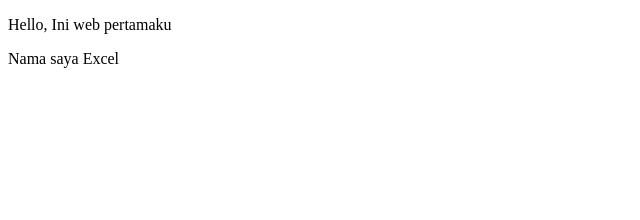
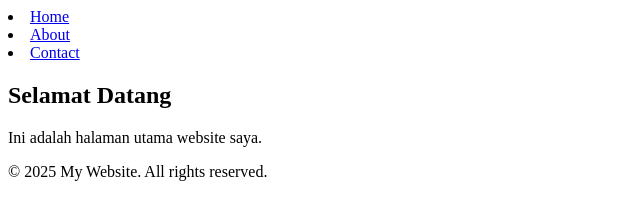
Before and after one commit to EEFOCC67/Ekskul-Coding-SMP-BW-Senin, a plain HTML site: page index.html in a window 1280 px wide. Shown: the whole page, without its empty margins (0-640 px from the left). Drawn offline with Linux system fonts and the light colour scheme.

Commit message:
Update index.html

```diff
--- a/index.html
+++ b/index.html
@@ -4,7 +4,25 @@
     <title>Web Coding Ekskul</title>
   </head>
   <body>
-    <p>Hello, Ini web pertamaku</p>
-    <p>Nama saya Excel</p>
+    <header>
+        <nav class="navbar">
+          </ul>
+              <li><a href="index.html" class="active">Home</a></li>
+              <li><a href="about.html" class="active">About</a></li>
+              <li><a href="contact.html" class="active">Contact</a></li>
+          </ul>
+        </nav>
+    </header>
+
+    <main>
+      <section class="profile">
+        <h1>Selamat Datang</h1>
+        <p>Ini adalah halaman utama website saya.</p>
+      </section>
+    </main>
+
+    <footer>
+        <p>&copy; 2025 My Website. All rights reserved.</p>
+    </footer>
   </body>
 </html>
```
